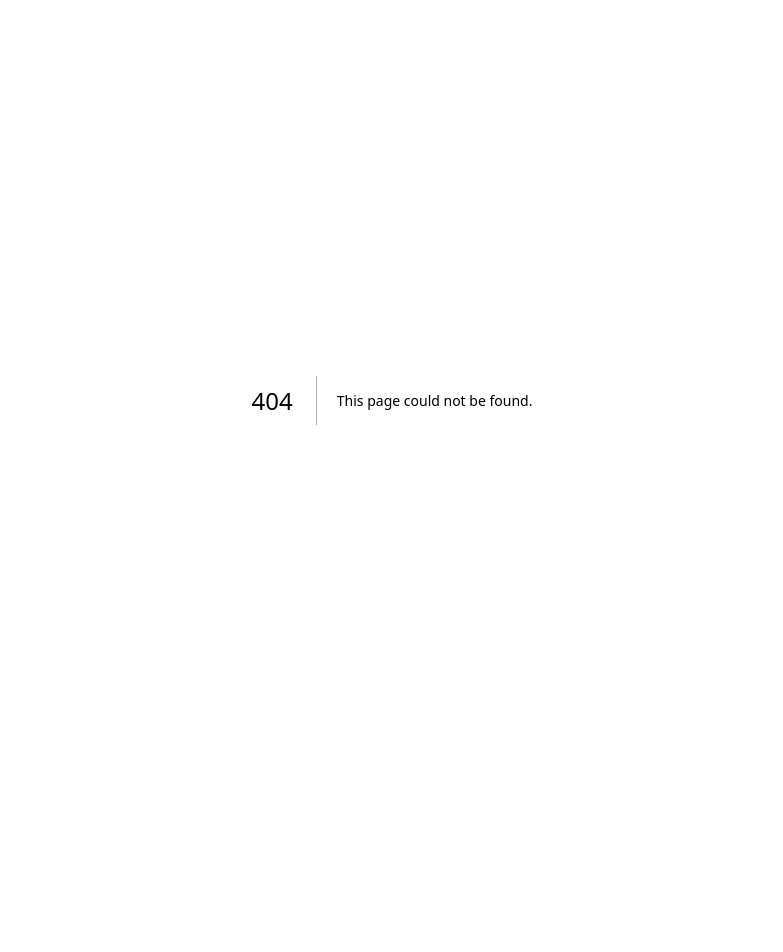
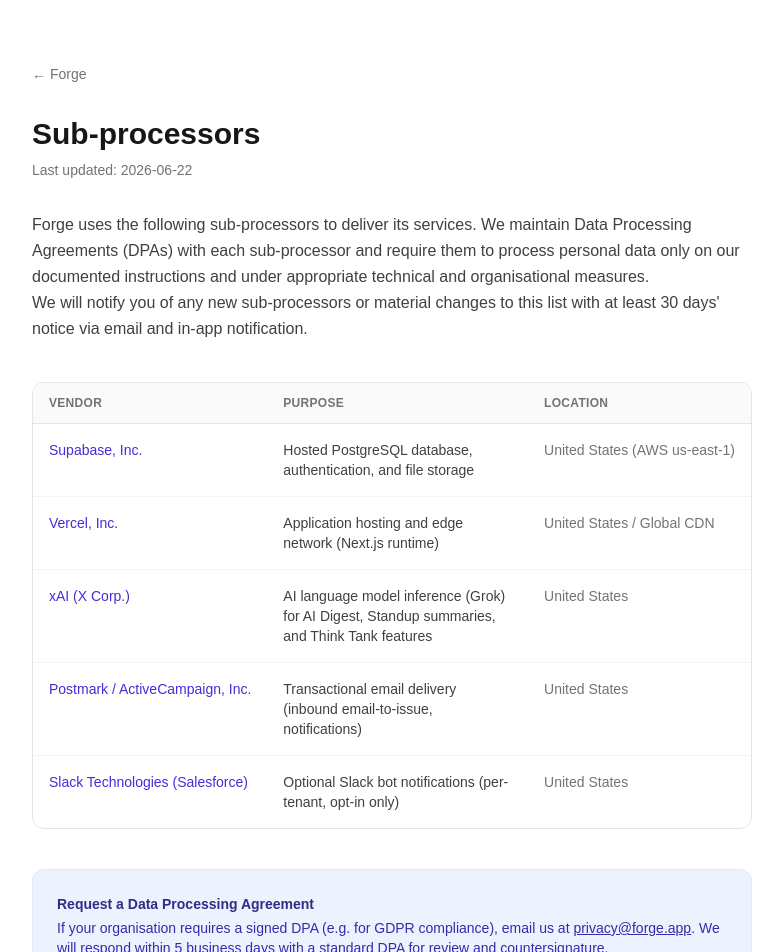
Before and after one commit to m-giblin/Forge, a Next.js app: page /legal/sub-processors in a window 1280 px wide. Before the commit this address had no page. Shown: the top 952 px of the page, without its empty margins (248-1031 px from the left). Before the commit the page ends 800 px from the top, so only its background shows below. Built offline with nearby package versions, Linux system fonts and the light colour scheme.

Commit message:
feat: add sub-processor list and DPA request page
Public /legal/sub-processors page lists Supabase, Vercel, xAI, Postmark,
Slack with locations and privacy policy links; DPA request info + SCC note.
Link from super-admin compliance console.

Co-Authored-By: Claude Sonnet 4.6 <noreply@anthropic.com>

```diff
--- a/src/app/admin/compliance/page.tsx
+++ b/src/app/admin/compliance/page.tsx
@@ -2,6 +2,7 @@ import { requireSuperAdmin } from "@/lib/super-admin";
 import { redirect } from "next/navigation";
 // eslint-disable-next-line no-restricted-imports -- admin/super-admin: service-role required, explicit tenant scoping applied (sec09)
 import { createSupabaseServiceClient } from "@/lib/supabase/service";
+import Link from "next/link";
 import ComplianceConsole from "./ComplianceConsole";
 
 type RawRequest = {
@@ -50,11 +51,20 @@ export default async function CompliancePage() {
 
   return (
     <main className="mx-auto max-w-6xl px-6 py-8">
-      <div>
-        <h1 className="text-xl font-semibold text-white">Compliance &amp; Data Governance</h1>
-        <p className="mt-1 text-sm text-neutral-400">
-          Track GDPR, CCPA, and other data subject requests. All actions are logged.
-        </p>
+      <div className="flex items-start justify-between">
+        <div>
+          <h1 className="text-xl font-semibold text-white">Compliance &amp; Data Governance</h1>
+          <p className="mt-1 text-sm text-neutral-400">
+            Track GDPR, CCPA, and other data subject requests. All actions are logged.
+          </p>
+        </div>
+        <Link
+          href="/legal/sub-processors"
+          target="_blank"
+          className="shrink-0 rounded-lg border border-neutral-700 bg-neutral-800 px-3 py-1.5 text-xs font-medium text-neutral-300 hover:bg-neutral-700 transition-colors"
+        >
+          Sub-processors ↗
+        </Link>
       </div>
       <ComplianceConsole requests={requests} tenants={tenants} />
     </main>
--- /dev/null
+++ b/src/app/legal/sub-processors/page.tsx
@@ -0,0 +1,113 @@
+import type { Metadata } from "next";
+import Link from "next/link";
+
+export const metadata: Metadata = {
+  title: "Sub-processors — Forge",
+  description: "List of third-party sub-processors used by Forge to deliver the service.",
+};
+
+const UPDATED = "2026-06-22";
+
+const SUB_PROCESSORS = [
+  {
+    vendor: "Supabase, Inc.",
+    purpose: "Hosted PostgreSQL database, authentication, and file storage",
+    location: "United States (AWS us-east-1)",
+    link: "https://supabase.com/privacy",
+  },
+  {
+    vendor: "Vercel, Inc.",
+    purpose: "Application hosting and edge network (Next.js runtime)",
+    location: "United States / Global CDN",
+    link: "https://vercel.com/legal/privacy-policy",
+  },
+  {
+    vendor: "xAI (X Corp.)",
+    purpose: "AI language model inference (Grok) for AI Digest, Standup summaries, and Think Tank features",
+    location: "United States",
+    link: "https://x.ai/privacy",
+  },
+  {
+    vendor: "Postmark / ActiveCampaign, Inc.",
+    purpose: "Transactional email delivery (inbound email-to-issue, notifications)",
+    location: "United States",
+    link: "https://postmarkapp.com/privacy-policy",
+  },
+  {
+    vendor: "Slack Technologies (Salesforce)",
+    purpose: "Optional Slack bot notifications (per-tenant, opt-in only)",
+    location: "United States",
+    link: "https://slack.com/intl/en-gb/privacy-policy",
+  },
+];
+
+export default function SubProcessorsPage() {
+  return (
+    <div className="min-h-screen bg-white">
+      <div className="mx-auto max-w-3xl px-6 py-16">
+        <Link href="/" className="text-sm text-neutral-500 hover:text-neutral-800 mb-8 block">
+          ← Forge
+        </Link>
+
+        <h1 className="text-3xl font-bold text-neutral-900 mb-2">Sub-processors</h1>
+        <p className="text-sm text-neutral-500 mb-8">Last updated: {UPDATED}</p>
+
+        <div className="prose prose-neutral max-w-none">
+          <p className="text-neutral-700 leading-relaxed">
+            Forge uses the following sub-processors to deliver its services. We maintain Data Processing
+            Agreements (DPAs) with each sub-processor and require them to process personal data only on
+            our documented instructions and under appropriate technical and organisational measures.
+          </p>
+
+          <p className="text-neutral-700 leading-relaxed">
+            We will notify you of any new sub-processors or material changes to this list with at least
+            30 days&apos; notice via email and in-app notification.
+          </p>
+        </div>
+
+        <div className="mt-10 overflow-hidden rounded-xl border border-neutral-200">
+          <table className="w-full text-sm">
+            <thead className="bg-neutral-50 border-b border-neutral-200">
+              <tr>
+                <th className="px-4 py-3 text-left text-xs font-semibold uppercase tracking-wide text-neutral-500">Vendor</th>
+                <th className="px-4 py-3 text-left text-xs font-semibold uppercase tracking-wide text-neutral-500">Purpose</th>
+                <th className="px-4 py-3 text-left text-xs font-semibold uppercase tracking-wide text-neutral-500">Location</th>
+              </tr>
+            </thead>
+            <tbody className="divide-y divide-neutral-100">
+              {SUB_PROCESSORS.map((sp) => (
+                <tr key={sp.vendor} className="hover:bg-neutral-50/60">
+                  <td className="px-4 py-4 font-medium text-neutral-900 align-top whitespace-nowrap">
+                    <a href={sp.link} target="_blank" rel="noopener noreferrer" className="hover:underline text-indigo-700">
+                      {sp.vendor}
+                    </a>
+                  </td>
+                  <td className="px-4 py-4 text-neutral-700 align-top">{sp.purpose}</td>
+                  <td className="px-4 py-4 text-neutral-500 align-top whitespace-nowrap">{sp.location}</td>
+                </tr>
+              ))}
+            </tbody>
+          </table>
+        </div>
+
+        <div className="mt-10 rounded-xl border border-indigo-100 bg-indigo-50 p-6">
+          <h2 className="text-sm font-semibold text-indigo-900 mb-1">Request a Data Processing Agreement</h2>
+          <p className="text-sm text-indigo-800 mb-4">
+            If your organisation requires a signed DPA (e.g. for GDPR compliance), email us at{" "}
+            <a href="mailto:privacy@forge.app" className="underline font-medium">privacy@forge.app</a>.
+            We will respond within 5 business days with a standard DPA for review and countersignature.
+          </p>
+          <p className="text-xs text-indigo-600">
+            For GDPR purposes, Forge acts as a Data Processor for customer data and as a Data Controller
+            for account and billing data. Standard Contractual Clauses (SCCs) are available on request for
+            international data transfers.
+          </p>
+        </div>
+
+        <p className="mt-8 text-xs text-neutral-400">
+          Questions? Contact <a href="mailto:privacy@forge.app" className="underline">privacy@forge.app</a>
+        </p>
+      </div>
+    </div>
+  );
+}
```
